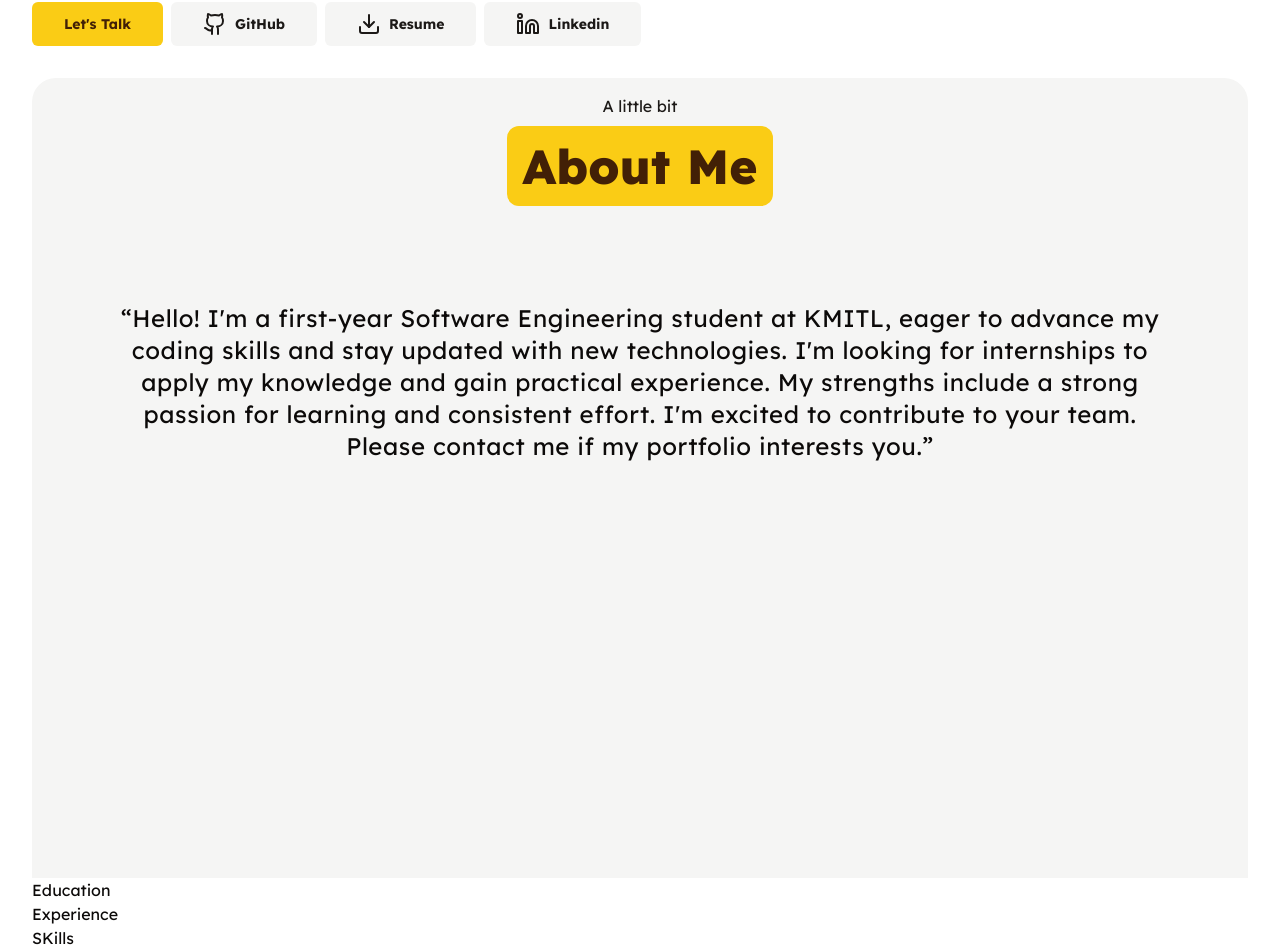
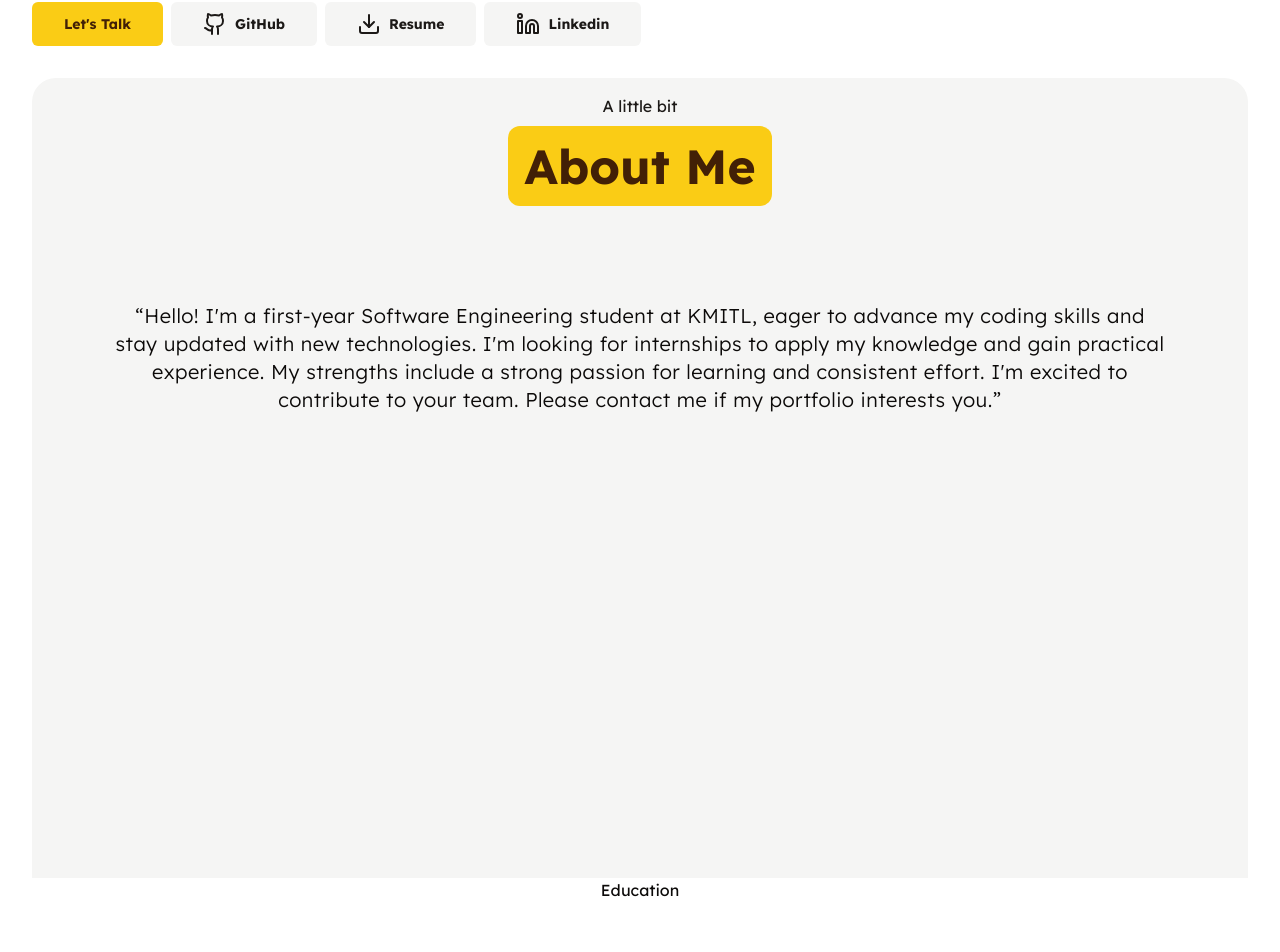
Before and after one commit to Bthcorn/Bowornthat-Portfolio, a Next.js app in the folder app/: page / in a window 1280 px wide. Shown: the part 535-1487 px from the top of the page. Built offline with nearby package versions, Linux system fonts and the light colour scheme.

Commit message:
Update AboutMe and SideNav

```diff
--- a/app/components/aboutme/index.tsx
+++ b/app/components/aboutme/index.tsx
@@ -5,9 +5,9 @@ export const AboutMe = () => {
     <section className='w-full h-dvh rounded-t-3xl flex flex-col justify-start bg-secondary '>
       <div className='h-fit flex flex-col justify-center items-center rounded-md p-4 gap-y-2'>
         <p className='text-secondary-foreground'>A little bit</p>
-        <div className='text-primary-foreground bg-primary rounded-xl font-extrabold text-3xl sm:text-4xl md:text-5xl p-4 inline-flex'>About Me</div>
+        <div className='text-primary-foreground bg-primary rounded-xl font-bold text-3xl sm:text-4xl md:text-5xl p-4 inline-flex'>About Me</div>
       </div>
-      <article className='w-full h-fit flex flex-col text-pretty whitespace-normal items-center text-center p-8 sm:p-12 md:p-20 text-seconday-foreground text-lg md:text-2xl sm:text-xl tracking-wide'>
+      <article className='w-full h-fit flex flex-col text-pretty whitespace-normal items-center text-center p-8 sm:p-12 md:p-20 text-seconday-foreground font-light text-md md:text-xl sm:text-lg leading-loose tracking-wide'>
         “Hello! I'm a first-year Software Engineering student at KMITL,
         eager to advance my coding skills and stay updated with new technologies.
         I'm looking for internships to apply my knowledge and gain practical experience.
--- a/app/components/education/index.tsx
+++ b/app/components/education/index.tsx
@@ -2,6 +2,6 @@ import React from 'react'
 
 export const Education = () => {
   return (
-    <div>Education</div>
+    <section className='w-full h-dvh bg-popover flex justify-center'>Education</section>
   )
 }
--- a/app/components/projects/index.tsx
+++ b/app/components/projects/index.tsx
@@ -35,7 +35,7 @@ export const Data = [
 
 export const Projects = () => {
   return (
-    <motion.section>
+    <motion.section className="w-full min-h-fit bg-secondary">
       <motion.div
         initial={{ opacity: 0, y: -50 }}
         animate={{ opacity: 1, y: 0 }}
--- a/app/components/ui/dialog.tsx
+++ b/app/components/ui/dialog.tsx
@@ -38,7 +38,7 @@ const DialogContent = React.forwardRef<
     <DialogPrimitive.Content
       ref={ref}
       className={cn(
-        "fixed z-50 grid gap-4 bg-background p-6 shadow-lg transition ease-in-out data-[state=open]:animate-in data-[state=closed]:animate-out data-[state=closed]:duration-500 data-[state=open]:duration-500 inset-y-0 right-0 h-full w-3/4 border-r data-[state=closed]:slide-out-to-right data-[state=open]:slide-in-from-right sm:max-w-sm",
+        "fixed z-50 grid gap-4 bg-background p-6 shadow-lg transition ease-in-out data-[state=open]:animate-in data-[state=closed]:animate-out data-[state=closed]:duration-500 data-[state=open]:duration-500 inset-y-0 right-0 h-auto w-3/4 m-4 border-r rounded data-[state=closed]:slide-out-to-right data-[state=open]:slide-in-from-right sm:max-w-sm",
         className
       )}
       {...props}
```
